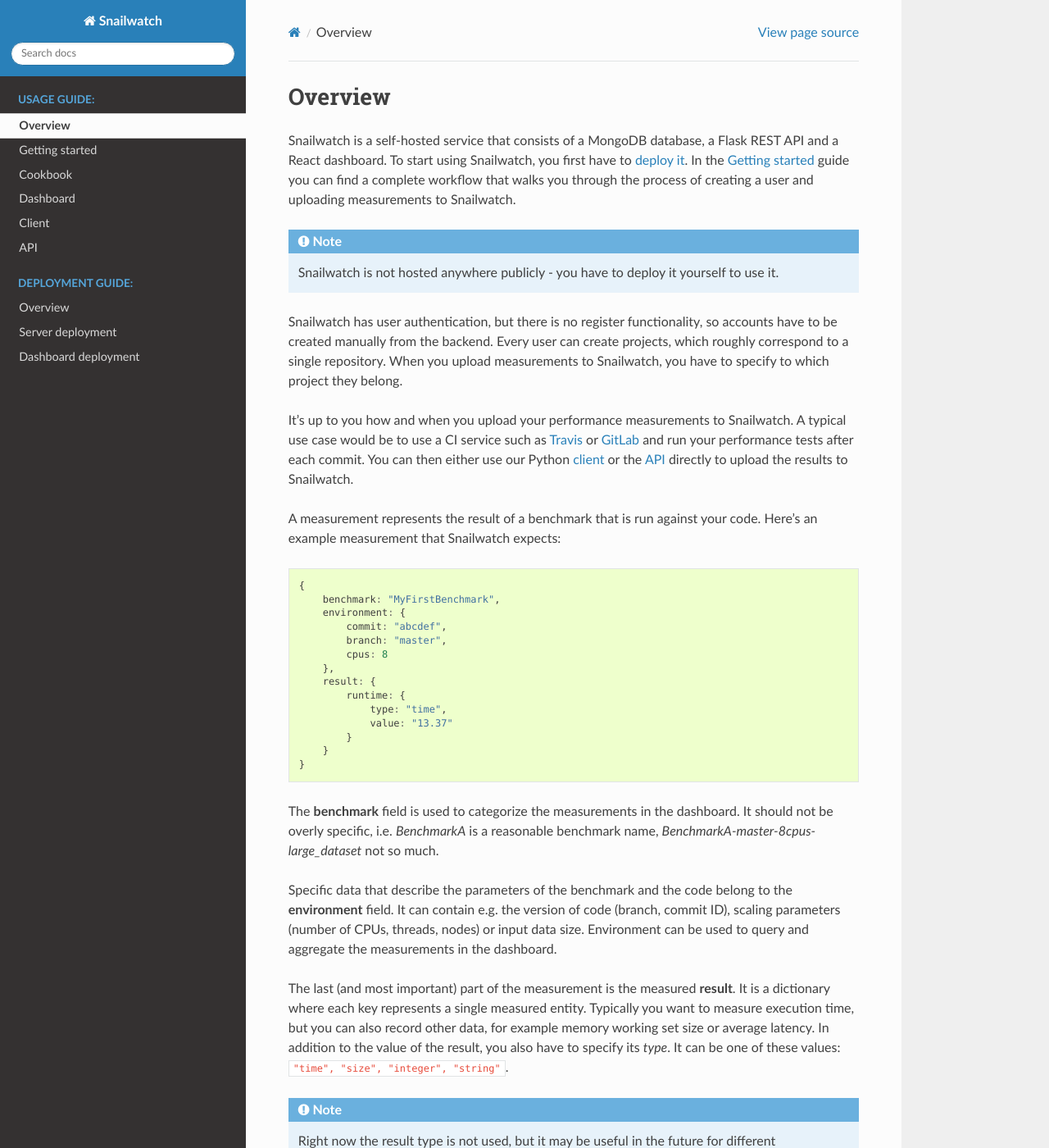
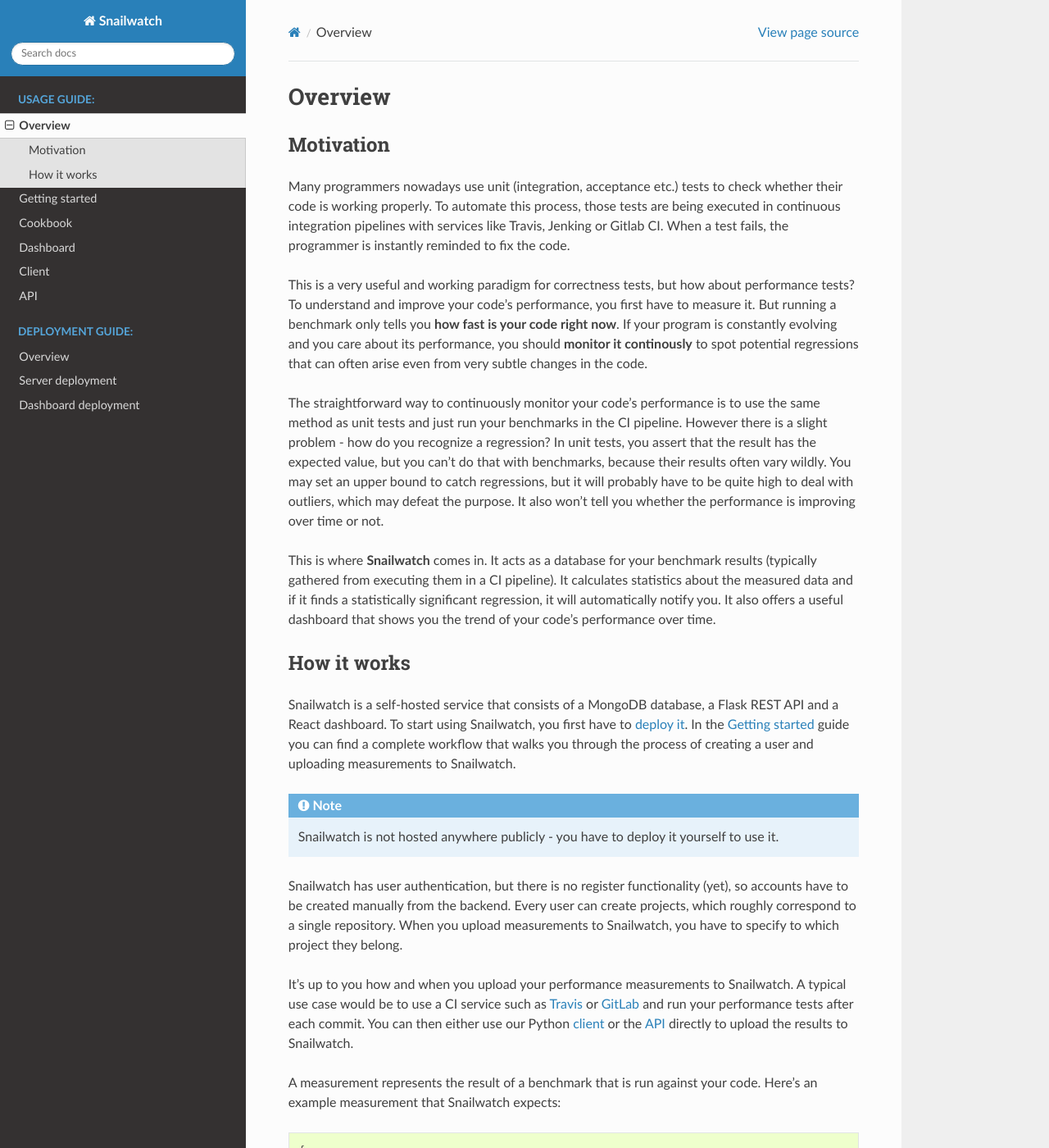
Before and after one commit to It4innovations/snailwatch, a Sphinx documentation site: the page built from docs/overview.rst, in a window 1280 px wide and 1400 px high. Shown: the whole window at 82% size. Built offline with Sphinx 7.4.7 and the Read the Docs theme 2.0.0, drawn with Linux system fonts in a browser that asks for light colours.

Commit message:
DOC: add features so index and motivation section to overview

```diff
--- a/docs/overview.rst
+++ b/docs/overview.rst
@@ -1,5 +1,35 @@
 Overview
 ========
+Motivation
+----------
+Many programmers nowadays use unit (integration, acceptance etc.) tests to check
+whether their code is working properly. To automate this process, those tests
+are being executed in continuous integration pipelines with services like Travis, Jenking
+or Gitlab CI. When a test fails, the programmer is instantly reminded to fix the code.
+
+This is a very useful and working paradigm for correctness tests, but how about performance tests?
+To understand and improve your code's performance, you first have to measure it.
+But running a benchmark only tells you **how fast is your code right now**.
+If your program is constantly evolving and you care about its performance, you should **monitor
+it continously** to spot potential regressions that can often arise even from very subtle changes in the code.
+
+The straightforward way to continuously monitor your code's performance
+is to use the same method as unit tests and just run your benchmarks in the CI pipeline.
+However there is a slight problem - how do you recognize a regression? In unit tests,
+you assert that the result has the expected value, but you can't do that with benchmarks,
+because their results often vary wildly. You may set an upper bound to catch regressions,
+but it will probably have to be quite high to deal with outliers, which may defeat the purpose.
+It also won't tell you whether the performance is improving over time or not.
+
+This is where **Snailwatch** comes in. It acts as a database for your benchmark results
+(typically gathered from executing them in a CI pipeline). It calculates statistics
+about the measured data and if it finds a statistically significant regression, it will
+automatically notify you. It also offers a useful dashboard that shows you the trend of
+your code's performance over time.
+
+
+How it works
+------------
 Snailwatch is a self-hosted service that consists of a MongoDB database, a Flask REST API and a React
 dashboard. To start using Snailwatch, you first have to :doc:`deploy it <deploy-overview>`.
 In the :doc:`Getting started <getting-started>` guide you can find a complete
@@ -8,8 +38,8 @@
 .. note::
     Snailwatch is not hosted anywhere publicly - you have to deploy it yourself to use it.
 
-Snailwatch has user authentication, but there is no register functionality, so accounts
-have to be created manually from the backend. Every user can create projects,
+Snailwatch has user authentication, but there is no register functionality (yet),
+so accounts have to be created manually from the backend. Every user can create projects,
 which roughly correspond to a single repository. When you upload measurements
 to Snailwatch, you have to specify to which project they belong.
 
```
Also changed, not shown: docs/index.rst (+14 -2 lines).
